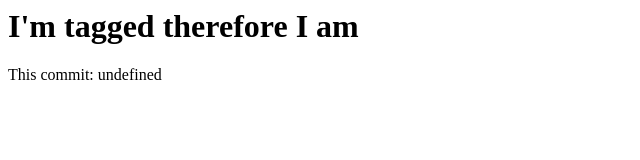
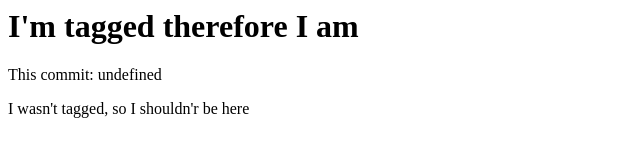
Before and after one commit to philhawksworth/test-git, a plain HTML site: page dist/index.html in a window 1280 px wide. Shown: the whole page, without its empty margins (0-640 px from the left). Drawn offline with Linux system fonts and the light colour scheme.

Commit message:
a chgange but not tagged

```diff
--- a/dist/index.html
+++ b/dist/index.html
@@ -4,5 +4,6 @@
   <body>
     <h1>I'm tagged therefore I am</h1>
     <p>This commit: undefined</p>
+    <p>I wasn't tagged, so I shouldn'r be here</p>
   </body>
 </html>
```
